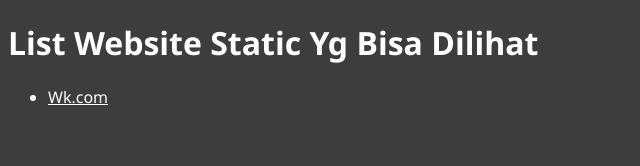
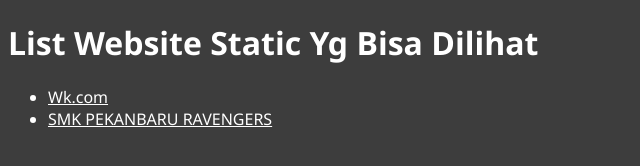
Before and after one commit to AerellSmk/AerellSmk.github.io, a plain HTML site: page index.html in a window 1280 px wide. Shown: the whole page, without its empty margins (0-640 px from the left). Drawn offline with Linux system fonts and the light colour scheme.

Commit message:
Update: Menambahkan smk pr ke index.html

```diff
--- a/index.html
+++ b/index.html
@@ -20,6 +20,7 @@
     <h1>List Website Static Yg Bisa Dilihat</h1>
     <ul>
         <li><a href="project/wk/index.html">Wk.com</a></li>
+        <li><a href="project/smk_pr/index.html">SMK PEKANBARU RAVENGERS</a></li>
     </ul>
 </body>
 </html>
```
